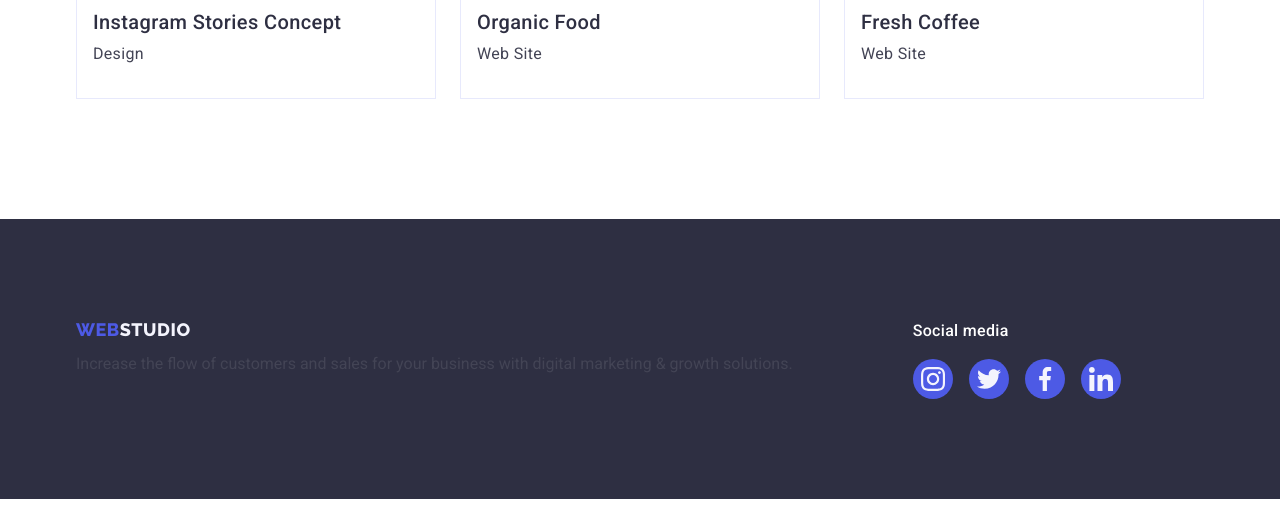
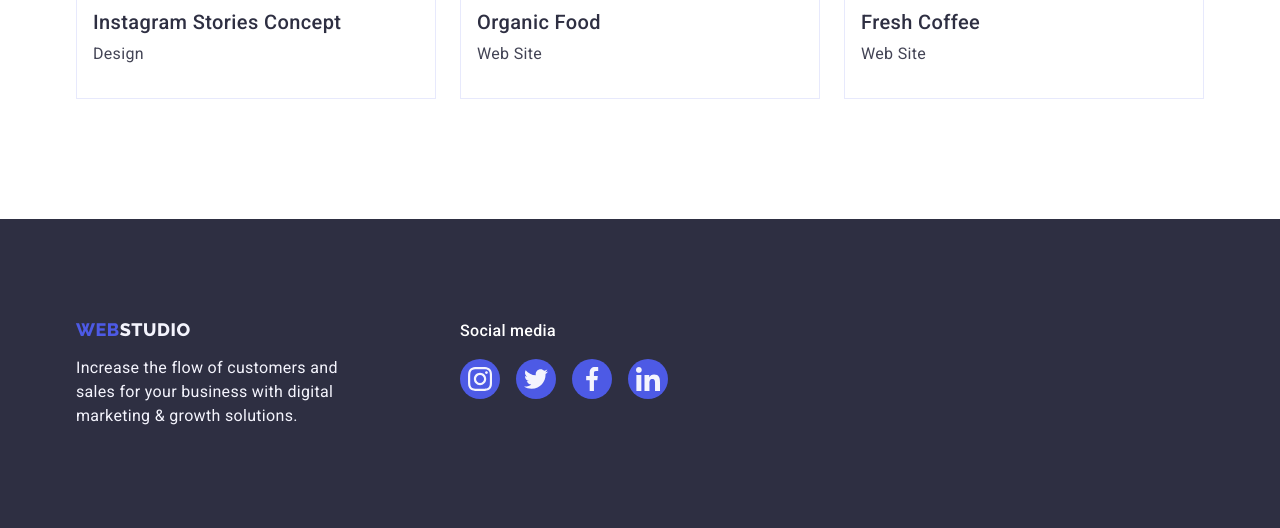
Before and after one commit to BerkovskiiAlex/goit-markup-hw-04, a plain HTML site: page portfolio.html in a window 1280 px wide. Shown: the part 1551-2079 px from the top of the page. Before the commit the page ends 2050 px from the top, so only its background shows below. Drawn offline with nearby package versions, Linux system fonts and the light colour scheme.

Commit message:
Update styles.css

```diff
--- a/css/styles.css
+++ b/css/styles.css
@@ -513,7 +513,13 @@ body {
   width: 264px;
 }
 
-
+.portfolio-footer-text {
+  font-size: 16px;
+  line-height: 1.5;
+  letter-spacing: 0.02em;
+  color: #f4f4fd;
+  width: 264px;
+}
 
 
 
```
